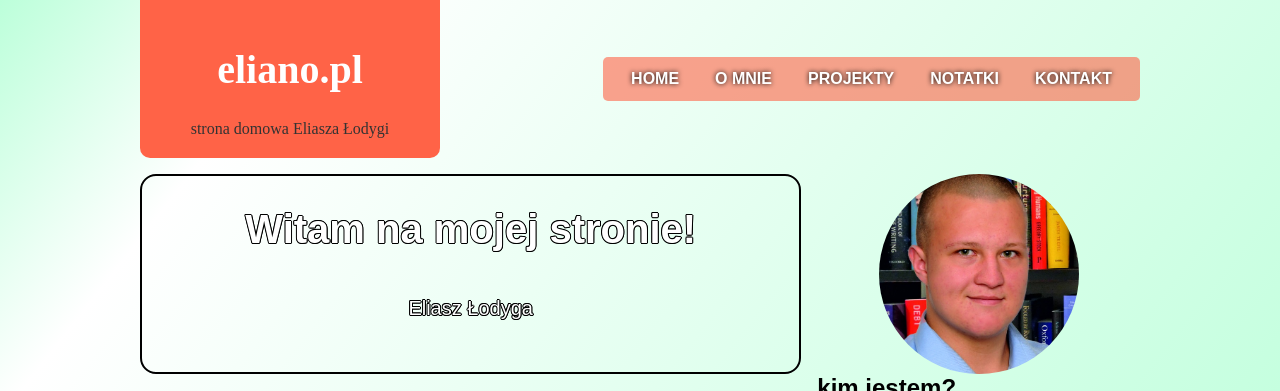
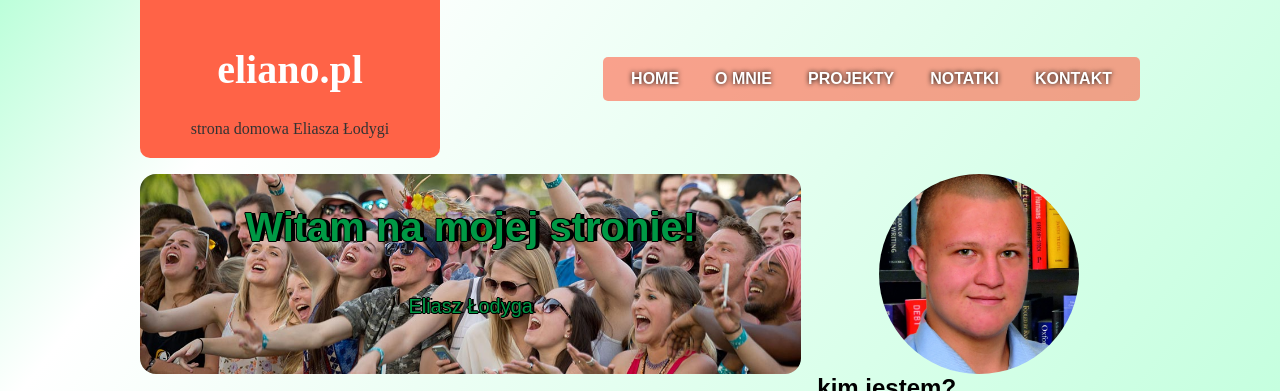
Before and after one commit to elianoPL/homepage, a plain HTML site: page index.html in a window 1280 px wide. Shown: the top 391 px of the page. Drawn offline with Linux system fonts and the light colour scheme.

Commit message:
author position sticky, new photo and color in baner

```diff
--- a/style.css
+++ b/style.css
@@ -75,6 +75,11 @@ body {
   color: tomato;
   text-shadow: none;
 }
+.author {
+  position: -webkit-sticky;
+  position: sticky;
+  top:50px;
+}
 .author__photo {
   max-width: 200px;
   border-radius: 100%;
@@ -82,20 +87,20 @@ body {
   margin: 0 auto;
 }
 .welcome {
-  background-image: url("img/crowd-mono");
+  background-image: url("img/people.jpg");
   background-position: bottom;
   background-size: cover;
   width: 100%;
   height: 200px;
   padding: 30px;
-  border: 2px solid black;
+  border: 0px solid black;
   border-radius: 16px;
   text-align: center;
 }
 .welcome__heading {
   font-size: 40px;
-  color: #fff;
-  text-shadow: rgb(0, 0, 0) 1px 0px 0px, rgb(0, 0, 0) 0.540302px 0.841471px 0px,
+  color: rgb(0, 153, 69);
+  text-shadow: rgb(0, 0, 0) 4px 0px 0px, rgb(0, 0, 0) 0.540302px 0.841471px 0px,
     rgb(0, 0, 0) -0.416147px 0.909297px 0px,
     rgb(0, 0, 0) -0.989992px 0.14112px 0px,
     rgb(0, 0, 0) -0.653644px -0.756802px 0px,
@@ -105,8 +110,9 @@ body {
 .welcome__sign {
   margin-top: 45px;
   font-size: 20px;
-  color: #fff;
-  text-shadow: rgb(0, 0, 0) 1px 0px 0px, rgb(0, 0, 0) 0.540302px 0.841471px 0px,
+
+  color: rgb(0, 153, 69);
+  text-shadow: rgb(0, 0, 0) 3px 0px 0px, rgb(0, 0, 0) 0.540302px 0.841471px 0px,
     rgb(0, 0, 0) -0.416147px 0.909297px 0px,
     rgb(0, 0, 0) -0.989992px 0.14112px 0px,
     rgb(0, 0, 0) -0.653644px -0.756802px 0px,
```
Also changed, not shown: img/people.jpg (added).
